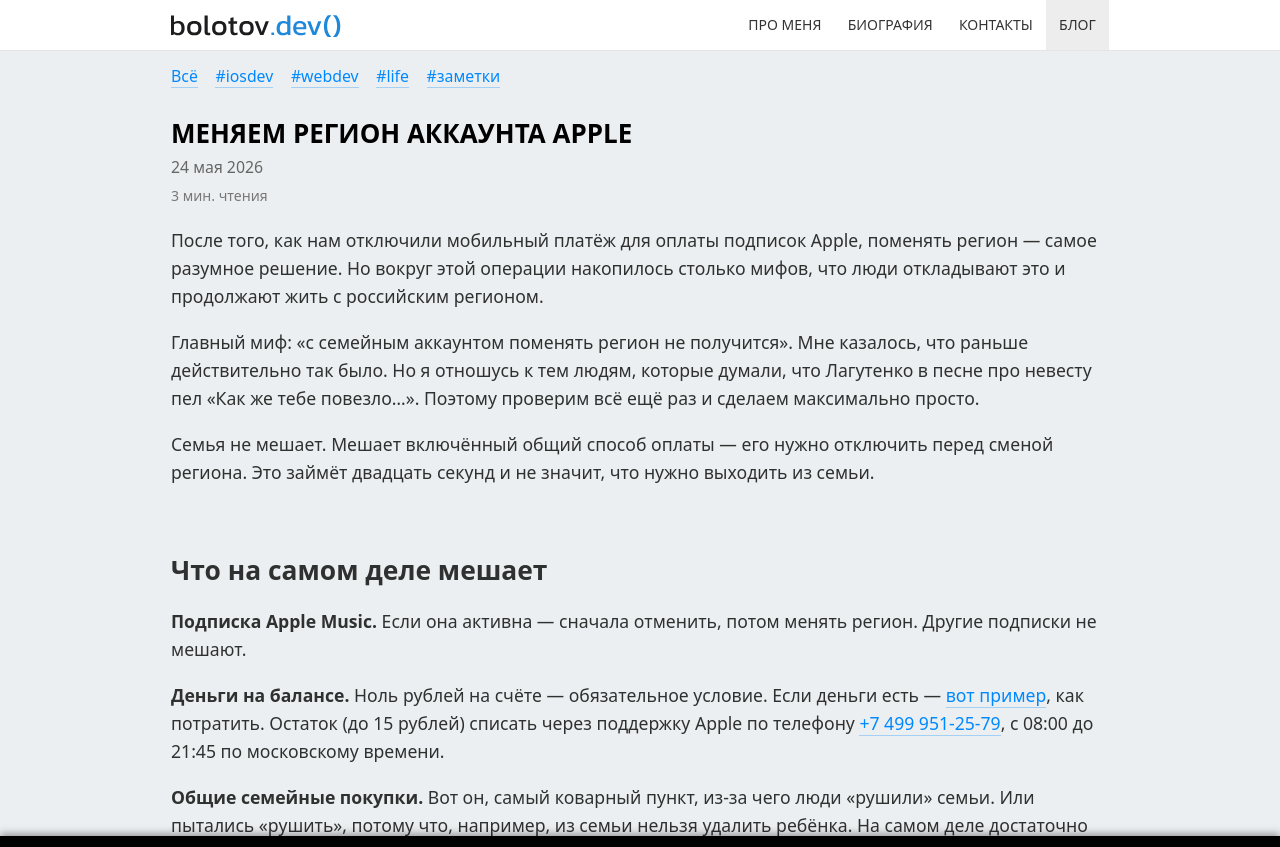
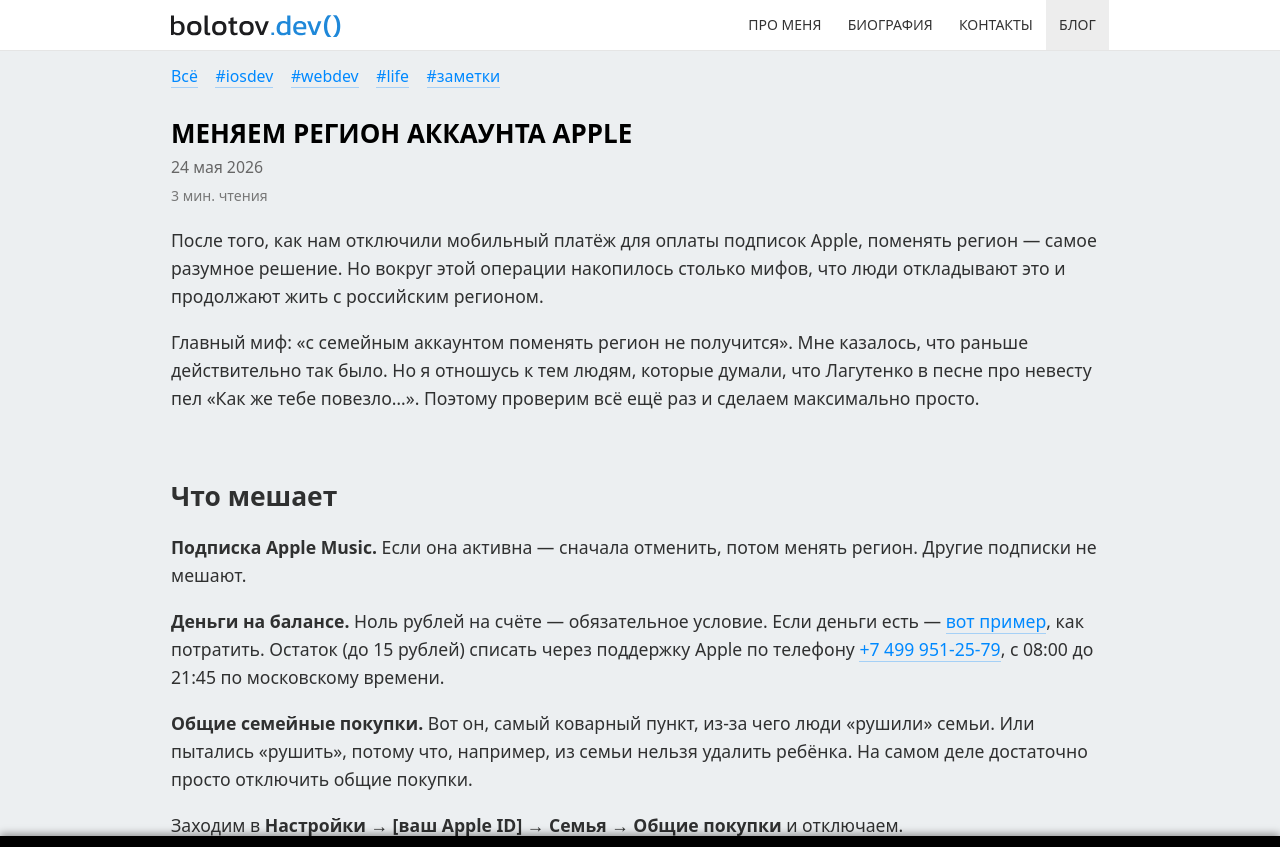
Before and after one commit to artembolotov/artembolotov.github.io, a Jekyll site: the page built from blog/_posts/2026-05-24-apple-change-region.md, in a window 1280 px wide and 900 px high, cut to the strip 0-847 px from the top of the window. Built offline with Jekyll 4.4.1, drawn with Linux system fonts in a browser that asks for light colours.

Commit message:
Some fixes

```diff
--- a/blog/_posts/2026-05-24-apple-change-region.md
+++ b/blog/_posts/2026-05-24-apple-change-region.md
@@ -10,9 +10,7 @@
 
 Главный миф: «с семейным аккаунтом поменять регион не получится». Мне казалось, что раньше действительно так было. Но я отношусь к тем людям, которые думали, что Лагутенко в песне про невесту пел «Как же тебе повезло…». Поэтому проверим всё ещё раз и сделаем максимально просто.
 
-Семья не мешает. Мешает включённый общий способ оплаты — его нужно отключить перед сменой региона. Это займёт двадцать секунд и не значит, что нужно выходить из семьи.
-
-## Что на самом деле мешает
+## Что мешает
 
 **Подписка Apple Music.** Если она активна — сначала отменить, потом менять регион. Другие подписки не мешают.
 
```
